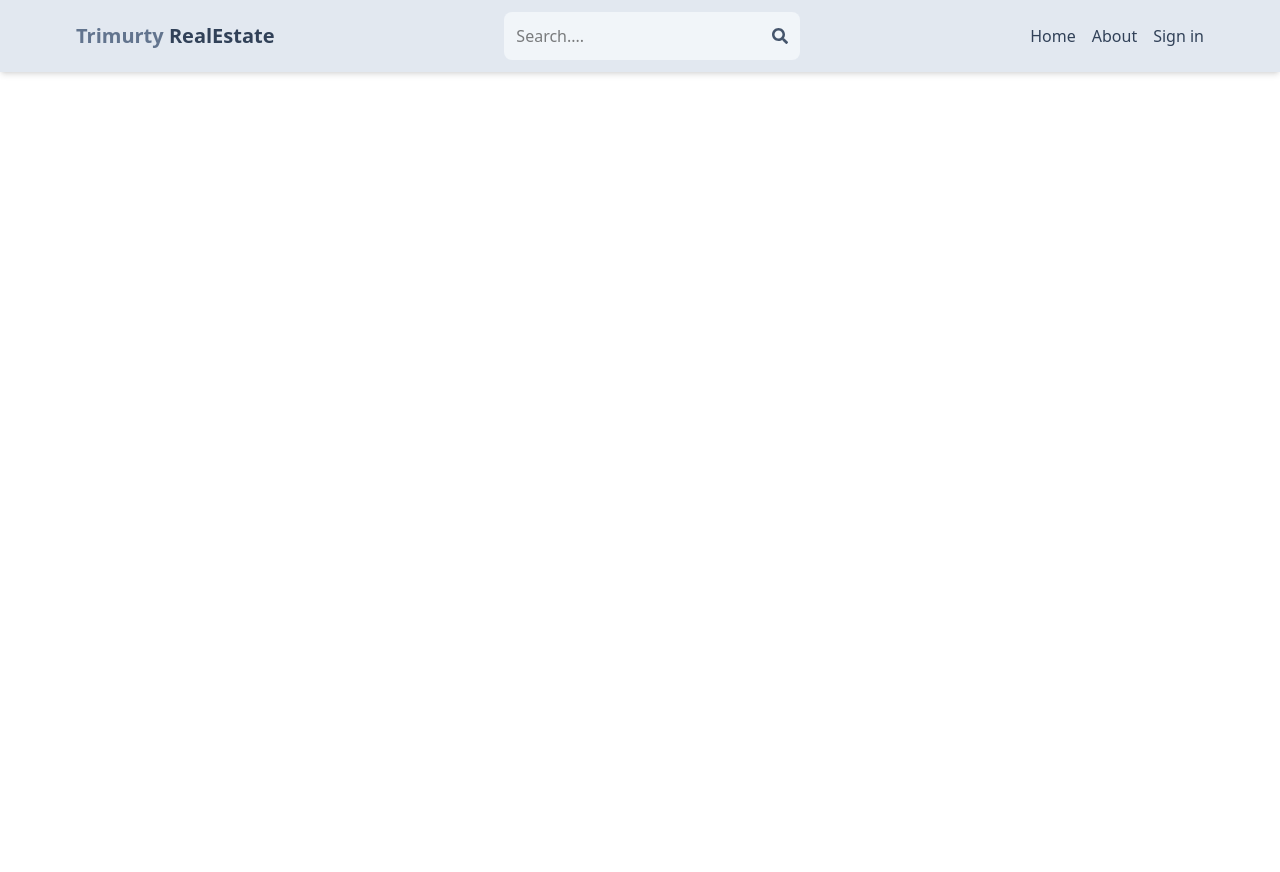
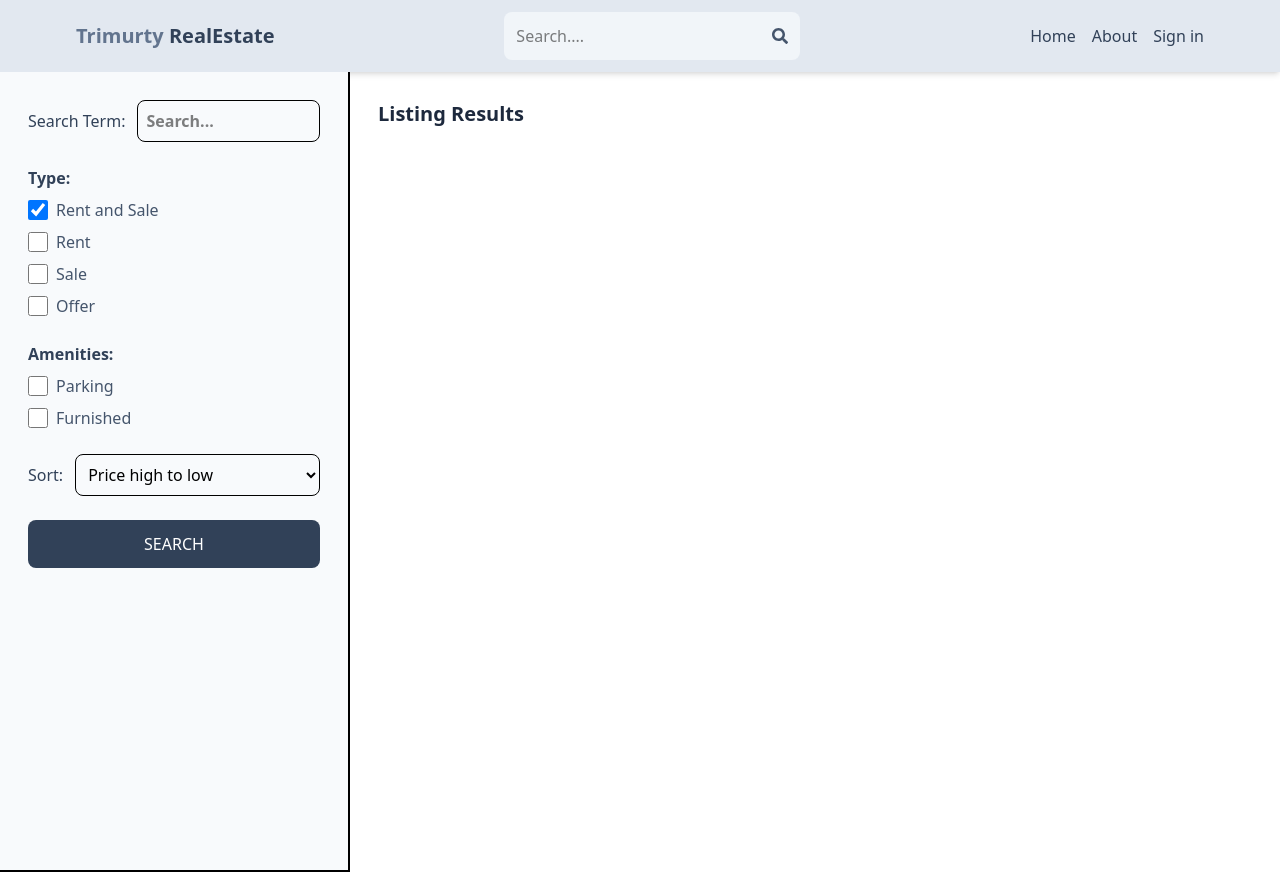
Before and after one commit to ShivIIT1267/Real-Estate-App, a React (Vite) app in the folder client/: page /search in a window 1280 px wide. Before the commit the page ends 800 px from the top, so only its background shows below. Built offline with nearby package versions, Linux system fonts and the light colour scheme; no server answers.

Commit message:
complete searching functionality done

```diff
--- a/client/src/App.jsx
+++ b/client/src/App.jsx
@@ -8,6 +8,7 @@
 import UpdateListing from "./pages/UpdateListing.jsx";
 import PrivateRoute from "./Components/PrivateRoute.jsx";
 import Listing from "./pages/listing.jsx";
+import Search from "./pages/Search.jsx";
 export default function App() {
   return (
     <BrowserRouter>
@@ -25,6 +26,7 @@
         <Route path="/signin" element={<Signin />} />
         <Route path="/listing/:listingId" element={<Listing />} />
         <Route path="/signup" element={<SignUp />} />
+        <Route path="/search" element={<Search />} />
       </Routes>
     </BrowserRouter>
   );
--- a/client/src/Components/Header.jsx
+++ b/client/src/Components/Header.jsx
@@ -1,10 +1,28 @@
 import React from "react";
 import { FaSearch } from "react-icons/fa";
-import { Link } from "react-router-dom";
+import { Link ,useNavigate} from "react-router-dom";
 import { useSelector } from "react-redux";
-
+import { useState } from "react";
+import {useEffect} from "react";
 export default function Header() {
   const { currentUser } = useSelector((state) => state.user);
+  const [searchTerm, setSearchTerm] = useState("");
+  const navigate = useNavigate();
+  const handleSubmit = (e) => {
+    e.preventDefault();
+    const urlParams = new URLSearchParams(window.location.search);
+    urlParams.set("searchTerm", searchTerm);
+    const searchQuery = urlParams.toString();
+    navigate(`/search?${searchQuery}`);
+  }
+
+  useEffect(() => {
+    const urlParams = new URLSearchParams(window.location.search);
+    const searchTermFromUrl = urlParams.get("searchTerm");
+    if(searchTermFromUrl) {
+      setSearchTerm(searchTermFromUrl);
+    }
+  },[window.location.search]);
 
   return (
     <header className="bg-slate-200 shadow-md">
@@ -15,13 +33,20 @@
             <span className="text-slate-700">RealEstate</span>
           </h1>
         </Link>
-        <form className="bg-slate-100 p-3 rounded-lg flex items-center">
+        <form
+          onSubmit={handleSubmit}
+          className="bg-slate-100 p-3 rounded-lg flex items-center"
+        >
           <input
             type="text"
             placeholder="Search...."
             className="bg-transparent focus:outline-none w-24 sm:w-64"
+            value={searchTerm}
+            onChange={(e) => setSearchTerm(e.target.value)}
           />
-          <FaSearch className="text-slate-600" />
+          <button>
+            <FaSearch className="text-slate-600" />
+          </button>
         </form>
 
         <ul className="flex gap-4">
--- /dev/null
+++ b/client/src/pages/Search.jsx
@@ -0,0 +1,227 @@
+import { set } from "mongoose";
+import React from "react";
+import { useState } from "react";
+import { useNavigate } from "react-router-dom";
+import { useEffect } from "react";
+export default function Search() {
+  const navigate = useNavigate();
+
+  const [sideBarData, setSideBarData] = useState({
+    searchTerm: "",
+    type: "all",
+    parking: false,
+    furnished: false,
+    offer: false,
+    sort: "createdAt",
+    order: "desc",
+  });
+  const [loading, setLoading] = useState(false);
+  const [listings, setListings] = useState([]);
+  console.log(listings);
+  useEffect(() => {
+    const urlParams = new URLSearchParams(location.search);
+    const searchTermFromUrl = urlParams.get("searchTerm");
+    const typeFromUrl = urlParams.get("type");
+    const parkingFromUrl = urlParams.get("parking");
+    const furnishedFromUrl = urlParams.get("furnished");
+    const offerFromUrl = urlParams.get("offer");
+    const sortFromUrl = urlParams.get("sort");
+    const orderFromUrl = urlParams.get("order");
+
+    if (
+      searchTermFromUrl ||
+      typeFromUrl ||
+      parkingFromUrl ||
+      furnishedFromUrl ||
+      offerFromUrl ||
+      sortFromUrl ||
+      orderFromUrl
+    ) {
+      setSideBarData({
+        searchTerm: searchTermFromUrl || "",
+        type: typeFromUrl || "all",
+        parking: parkingFromUrl === "true" ? true : false,
+        furnished: furnishedFromUrl === "true" ? true : false,
+        offer: offerFromUrl === "true" ? true : false,
+        sort: sortFromUrl || "created_at",
+        order: orderFromUrl || "desc",
+      });
+    }
+
+    const fetchListings = async () => {
+      setLoading(true);
+      const searchQuery = urlParams.toString();
+      const res = await fetch(`/api/listing/get?${searchQuery}`);
+      const data = await res.json();
+      setListings(data);
+      setLoading(false);
+    };
+
+    fetchListings();
+  }, [location.search]);
+
+  const handleChange = (e) => {
+    if (
+      e.target.id === "all" ||
+      e.target.id === "rent" ||
+      e.target.id === "sell"
+    ) {
+      setSideBarData({ ...sideBarData, type: e.target.id });
+    }
+
+    if (e.target.id === "searchTerm") {
+      setSideBarData({ ...sideBarData, searchTerm: e.target.value });
+    }
+
+    if (
+      e.target.id === "parking" ||
+      e.target.id === "furnished" ||
+      e.target.id === "offer"
+    ) {
+      setSideBarData({
+        ...sideBarData,
+        [e.target.id]: e.target.checked,
+      });
+    }
+
+    if (e.target.id === "sort_order") {
+      const sort = e.target.value.split("_")[0] || created_at;
+
+      const order = e.target.value.split("_")[1] || "desc";
+
+      setSideBarData({ ...sideBarData, sort, order });
+    }
+  };
+
+  const handleSubmit = (e) => {
+    e.preventDefault();
+
+    const urlParams = new URLSearchParams();
+
+    urlParams.set("searchTerm", sideBarData.searchTerm);
+    urlParams.set("type", sideBarData.type);
+    urlParams.set("parking", sideBarData.parking);
+    urlParams.set("furnished", sideBarData.furnished);
+    urlParams.set("offer", sideBarData.offer);
+    urlParams.set("sort", sideBarData.sort);
+    urlParams.set("order", sideBarData.order);
+
+    const searchQuery = urlParams.toString();
+    navigate(`/search?${searchQuery}`);
+  };
+
+  return (
+    <div className="flex flex-col md:flex-row">
+      <div className="p-7 border-b-2 sm:border-r-2 md:min-h-screen bg-slate-50 w-full md:w-[350px]">
+        <form className="flex flex-col gap-6" onSubmit={handleSubmit}>
+          <div className="flex items-center gap-3">
+            <label className="whitespace-nowrap text-slate-700 font-medium">
+              Search Term:
+            </label>
+            <input
+              type="text"
+              id="searchTerm"
+              placeholder="Search..."
+              className="border rounded-lg p-2 w-full focus:outline-none focus:ring-2 focus:ring-blue-500 font-semibold"
+              value={sideBarData.searchTerm}
+              onChange={handleChange}
+            />
+          </div>
+
+          <div className="flex flex-col gap-2">
+            <label className="text-slate-700 font-semibold">Type:</label>
+            <div className="flex items-center gap-2">
+              <input
+                type="checkbox"
+                id="all"
+                className="w-5 h-5"
+                checked={sideBarData.type === "all"}
+                onChange={handleChange}
+              />
+              <span className="text-slate-600">Rent and Sale</span>
+            </div>
+            <div className="flex items-center gap-2">
+              <input
+                type="checkbox"
+                id="rent"
+                className="w-5 h-5"
+                checked={sideBarData.type === "rent"}
+                onChange={handleChange}
+              />
+              <span className="text-slate-600">Rent</span>
+            </div>
+            <div className="flex items-center gap-2">
+              <input
+                type="checkbox"
+                id="sell"
+                className="w-5 h-5"
+                checked={sideBarData.type === "sell"}
+                onChange={handleChange}
+              />
+              <span className="text-slate-600">Sale</span>
+            </div>
+            <div className="flex items-center gap-2">
+              <input
+                type="checkbox"
+                id="offer"
+                className="w-5 h-5"
+                checked={sideBarData.offer}
+                onChange={handleChange}
+              />
+              <span className="text-slate-600">Offer</span>
+            </div>
+          </div>
+
+          <div className="flex flex-col gap-2">
+            <label className="text-slate-700 font-semibold">Amenities:</label>
+            <div className="flex items-center gap-2">
+              <input
+                type="checkbox"
+                id="parking"
+                className="w-5 h-5"
+                onChange={handleChange}
+                checked={sideBarData.parking}
+              />
+              <span className="text-slate-600">Parking</span>
+            </div>
+            <div className="flex items-center gap-2">
+              <input
+                type="checkbox"
+                id="furnished"
+                className="w-5 h-5"
+                onChange={handleChange}
+                checked={sideBarData.furnished}
+              />
+              <span className="text-slate-600">Furnished</span>
+            </div>
+          </div>
+
+          <div className="flex items-center gap-3">
+            <label className="text-slate-700 font-medium">Sort:</label>
+            <select
+              id="sort_order"
+              className="border rounded-lg p-2 w-full focus:outline-none focus:ring-2 focus:ring-blue-500"
+              onChange={handleChange}
+              defaultValue={"created_at_desc"}
+            >
+              <option value="regularPrice_desc">Price high to low</option>
+              <option value="regularPrice_asc">Price low to high</option>
+              <option value="createdAt_desc">Latest</option>
+              <option value="createdAt_asc">Oldest</option>
+            </select>
+          </div>
+
+          <button className="bg-slate-700 text-white p-3 rounded-lg uppercase hover:opacity-95">
+            Search
+          </button>
+        </form>
+      </div>
+
+      <div className="flex-1 p-7">
+        <h1 className="text-xl font-bold text-slate-800 mb-4">
+          Listing Results
+        </h1>
+      </div>
+    </div>
+  );
+}
```
Also changed, not shown: 2 other files (tests, documents, lock files or other folders).
